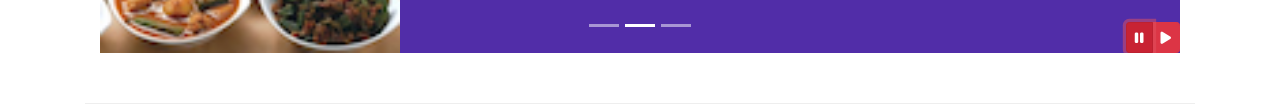
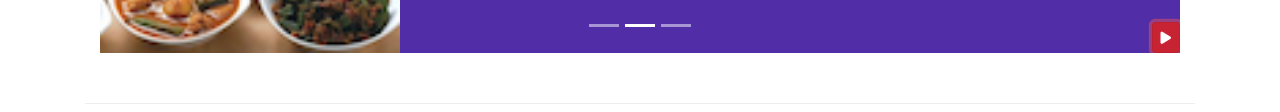
Before and after one commit to sriramkumarb/conFusion-bootstrap, a plain HTML site: page index.html in a window 1280 px wide. Both pictures are taken after a click on the button 1139 px from the left and 668 px from the top of the page. Shown: the part 631-743 px from the top of the page. Drawn offline with nearby package versions, Linux system fonts and the light colour scheme.

Commit message:
more Bootstrap jquery

```diff
--- a/index.html
+++ b/index.html
@@ -240,19 +240,29 @@
                             <span class="carousel-control-next-icon"></span>
                         </a>
 
-                        <div class="btn-group" id="carouselButton">
+                        <!-- two buttons 'play and pause'  -->
+
+                        <!-- <div class="btn-group" id="carouselButton">
                             <button class="btn btn-danger btn-sm" id="carousel-pause">
                                 <span class="fa fa-pause"></span>
                             </button>
                             <button class="btn btn-danger btn-sm" id="carousel-play">
                                 <span class="fa fa-play"></span>
                             </button>
-                        </div>
+                        </div> -->
+
+                        <!-- one button 'play and pause' -->
+
+                        <button class="btn btn-danger btn-sm" id="carouselButton">
+                            <span id="carousel-button-icon" class="fa fa-pause"></span>
+                        </button>
 
                     </div>
                 </div>
             </div>
         </div>
+
+        <!-- website content -->
 
         <div class="row row-content align-items-center">
             <div class="col-12 col-sm-4 order-sm-last col-md-3">
@@ -302,6 +312,7 @@
         </div>
     </div>
     <!-- reserve table -->
+
     <!-- <div class="row ml-2 mr-2 mt-4 mb-4" id="reserveTableForm">
         <div class="col-sm offset-md-3 col-md-6 offset-md-3">
             <div class="card">
@@ -412,13 +423,17 @@
     <script src="https://cdn.jsdelivr.net/npm/popper.js@1.16.0/dist/umd/popper.min.js" integrity="sha384-Q6E9RHvbIyZFJoft+2mJbHaEWldlvI9IOYy5n3zV9zzTtmI3UksdQRVvoxMfooAo" crossorigin="anonymous"></script>
     <script src="https://stackpath.bootstrapcdn.com/bootstrap/4.4.1/js/bootstrap.min.js" integrity="sha384-wfSDF2E50Y2D1uUdj0O3uMBJnjuUD4Ih7YwaYd1iqfktj0Uod8GCExl3Og8ifwB6" crossorigin="anonymous"></script>
 
+    <!-- tooltip script -->
+
     <!-- <script>
         $(document).ready(function(){
             $('[data-toggle="tooltip"]').tooltip();
         });
     </script> -->
 
-    <script>
+    <!-- two buttons 'play and pause' script -->
+
+    <!-- <script>
         $(document).ready(function(){
             $("#mycarousel").carousel( { interval: 2000 } );
             $("#carousel-pause").click(function(){
@@ -428,8 +443,27 @@
                 $("#mycarousel").carousel('cycle');
             });
         });
+    </script> -->
+
+    <!-- one button 'play and pause' script -->
+
+    <script>
+        $(document).ready(function(){
+            $("#mycarousel").carousel( { interval: 2000 } );
+            $("#carouselButton").click(function(){
+                if ($("#carouselButton").children("span").hasClass('fa-pause')) {
+                    $("#mycarousel").carousel('pause');
+                    $("#carouselButton").children("span").removeClass('fa-pause');
+                    $("#carouselButton").children("span").addClass('fa-play');
+                }
+                else if ($("#carouselButton").children("span").hasClass('fa-play')){
+                    $("#mycarousel").carousel('cycle');
+                    $("#carouselButton").children("span").removeClass('fa-play');
+                    $("#carouselButton").children("span").addClass('fa-pause');
+                }
+            });
+        });
     </script>
-
 
 </body>
 
```
